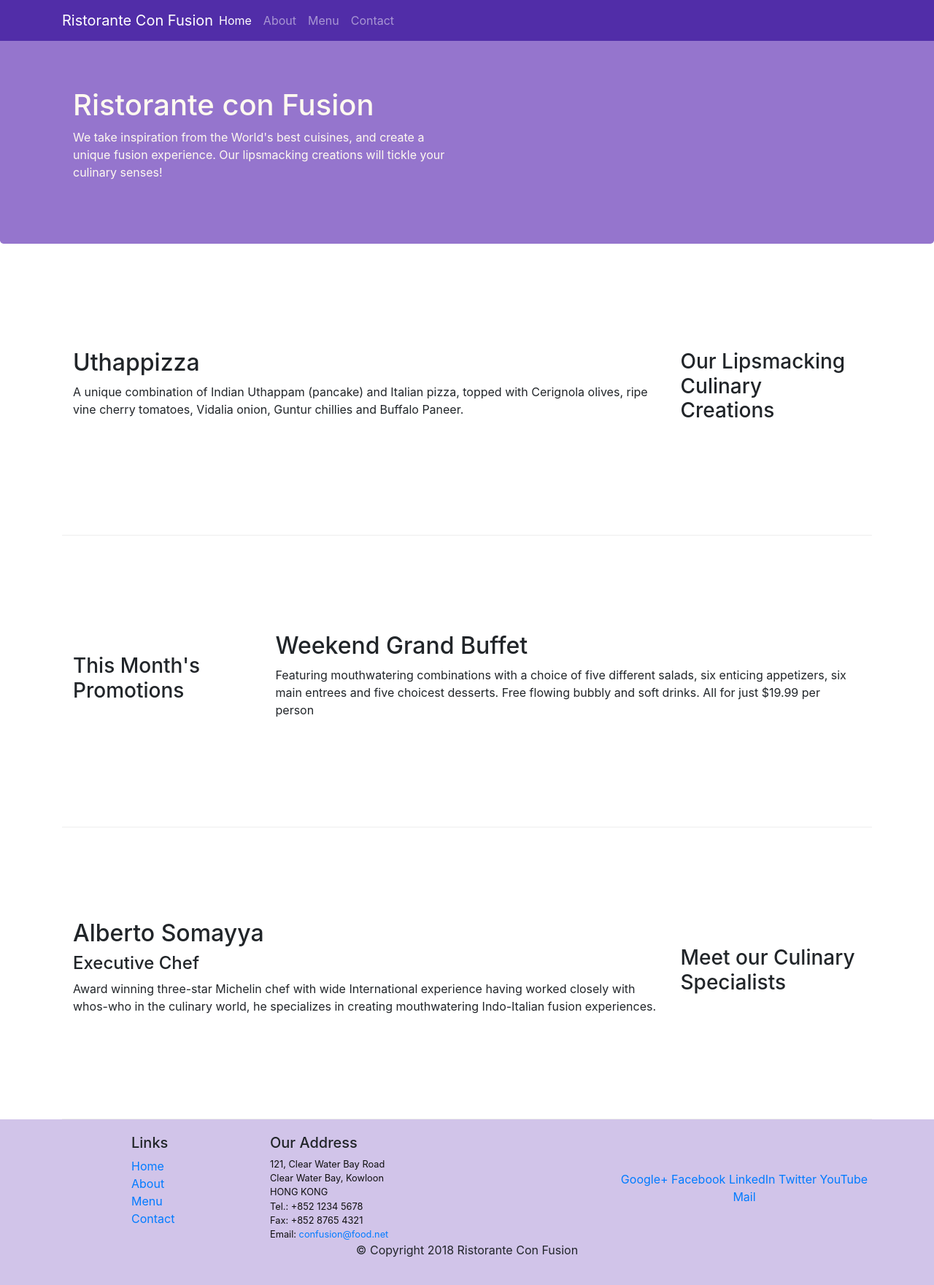
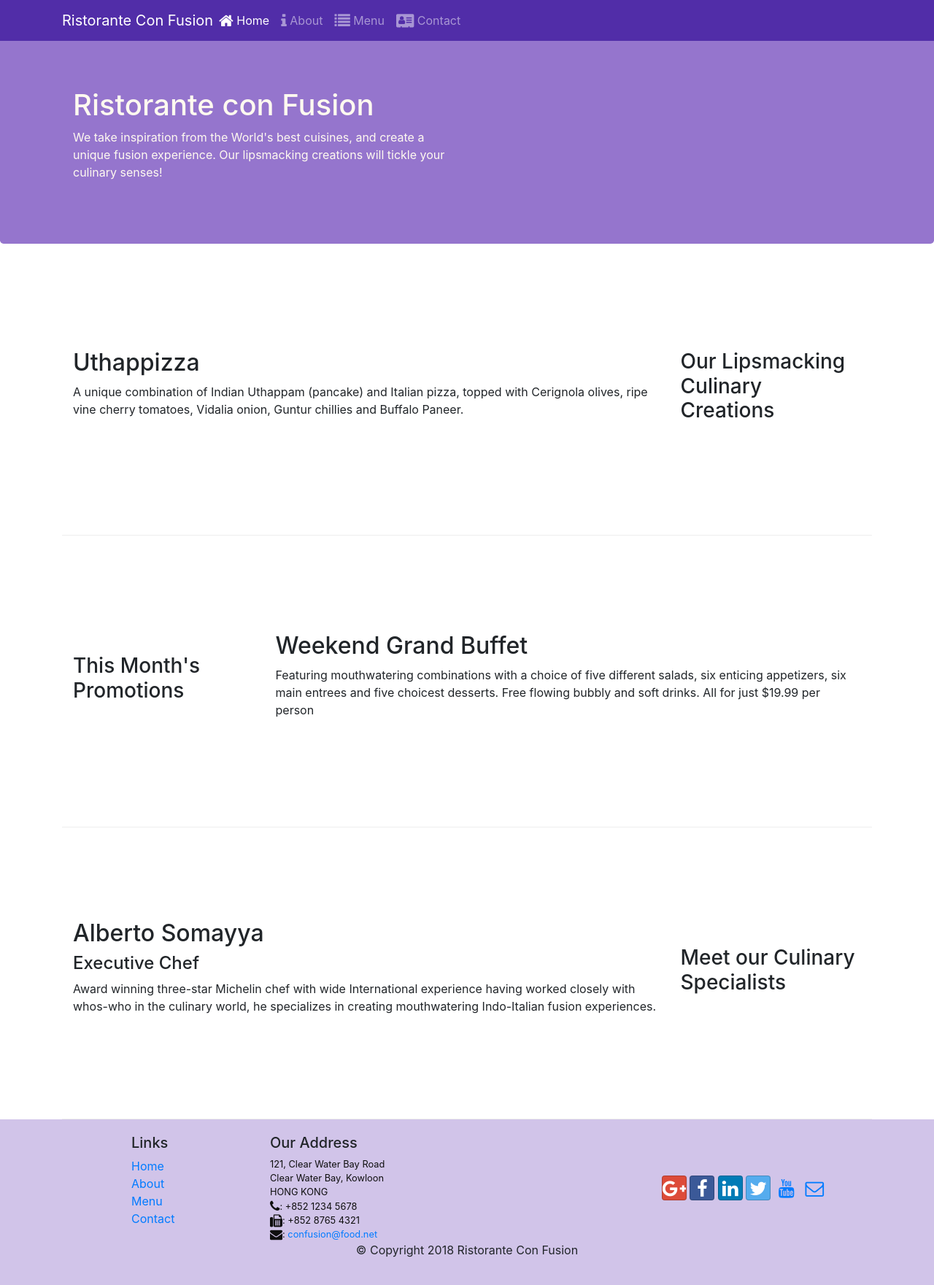
Before and after one commit to romapres2010/confusion, a website: page index.html in a window 1280 px wide. Shown: the whole page at 73% size. Drawn offline with nearby package versions, Linux system fonts and the light colour scheme.

Commit message:
Icon Fonts

```diff
--- a/index.html
+++ b/index.html
@@ -12,6 +12,10 @@
     <!-- Bootstrap CSS -->
     <link rel="stylesheet"
           href="node_modules/bootstrap/dist/css/bootstrap.min.css">
+    <link rel="stylesheet"
+          href="node_modules/font-awesome/css/font-awesome.min.css">
+    <link rel="stylesheet"
+          href="node_modules/bootstrap-social/bootstrap-social.css">
     <link rel="stylesheet"
           href="css/styles.css">
     <title>Ristorante Con Fusion</title>
@@ -34,15 +38,15 @@
                  class="collapse navbar-collapse">
                 <ul class="navbar-nav mr-auto">
                     <li class="nav-item active"><a class="nav-link"
-                           href="#">Home</a></li>
+                           href="#"><span class="fa fa-home fa-lg"></span> Home</a></li>
                     <li class="nav-item"><a class="nav-link"
-                           href="./aboutus.html">About</a></li>
+                           href="./aboutus.html"><span class="fa fa-info fa-lg"></span> About</a></li>
                     <li class="nav-item"><a class="nav-link"
-                           href="#">Menu</a></li>
+                           href="#"><span class="fa fa-list fa-lg"></span> Menu</a></li>
                     <li class="nav-item"><a class="nav-link"
-                           href="#">Contact</a></li>
+                           href="#"><span class="fa fa-address-card fa-lg"></span> Contact</a></li>
                 </ul>
-            </div>
+            </div> <!-- .collapse .navbar-collapse #Navbar -->
         </div> <!-- .container -->
     </nav>
 
@@ -107,33 +111,42 @@
                 <div class="col-4 offset-1 col-sm-2">
                     <h5>Links</h5>
                     <ul class="list-unstyled">
-                        <li><a href="./index.html">Home</a></li>
+                        <li><a href="#">Home</a></li>
                         <li><a href="./aboutus.html">About</a></li>
                         <li><a href="#">Menu</a></li>
                         <li><a href="#">Contact</a></li>
                     </ul>
                 </div>
+
                 <div class="col-7 col-sm-5">
                     <h5>Our Address</h5>
                     <address>
                         121, Clear Water Bay Road<br>
                         Clear Water Bay, Kowloon<br>
                         HONG KONG<br>
-                        Tel.: +852 1234 5678<br>
-                        Fax: +852 8765 4321<br>
-                        Email: <a href="mailto:confusion@food.net">confusion@food.net</a>
+                        <i class="fa fa-phone fa-lg"></i>: +852 1234 5678<br>
+                        <i class="fa fa-fax fa-lg"></i>: +852 8765 4321<br>
+                        <i class="fa fa-envelope fa-lg"></i>: <a href="mailto:confusion@food.net">confusion@food.net</a>
                     </address>
                 </div>
+
                 <div class="col-12 col-sm-4 align-self-center">
                     <div class="text-center">
-                        <a href="http://google.com/+">Google+</a>
-                        <a href="http://www.facebook.com/profile.php?id=">Facebook</a>
-                        <a href="http://www.linkedin.com/in/">LinkedIn</a>
-                        <a href="http://twitter.com/">Twitter</a>
-                        <a href="http://youtube.com/">YouTube</a>
-                        <a href="mailto:">Mail</a>
+                        <a class="btn btn-social-icon btn-google"
+                           href="http://google.com/+"><i class="fa fa-google-plus fa-lg"></i></a>
+                        <a class="btn btn-social-icon btn-facebook"
+                           href="http://www.facebook.com/profile.php?id="><i class="fa fa-facebook fa-lg"></i></a>
+                        <a class="btn btn-social-icon btn-linkedin"
+                           href="http://www.linkedin.com/in/"><i class="fa fa-linkedin fa-lg"></i></a>
+                        <a class="btn btn-social-icon btn-twitter"
+                           href="http://twitter.com/"><i class="fa fa-twitter fa-lg"></i></a>
+                        <a class="btn btn-social-icon btn-youtube"
+                           href="http://youtube.com/"><i class="fa fa-youtube fa-lg"></i></a>
+                        <a class="btn btn-social-icon"
+                           href="mailto:"><i class="fa fa-envelope-o fa-lg"></i></a>
                     </div>
                 </div>
+
             </div>
             <div class="row justify-content-center">
                 <div class="col-auto">
--- a/package.json
+++ b/package.json
@@ -15,6 +15,8 @@
   },
   "dependencies": {
     "bootstrap": "^4.0.0",
+    "bootstrap-social": "^5.1.1",
+    "font-awesome": "^4.7.0",
     "jquery": "^3.3.1",
     "popper.js": "^1.12.9"
   }
```
Also changed, not shown: aboutus.html (+28 -14 lines), 1 other file.
